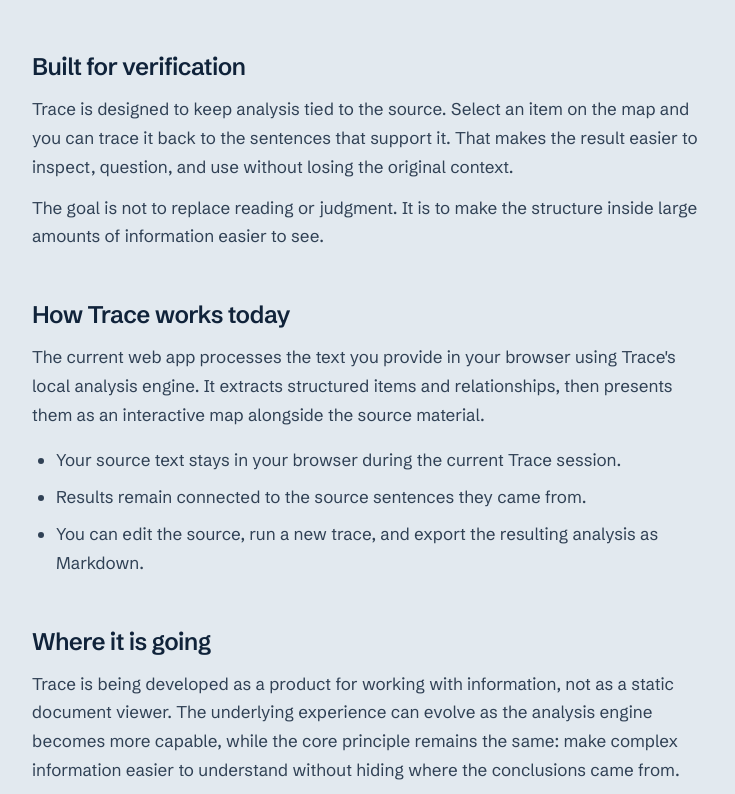
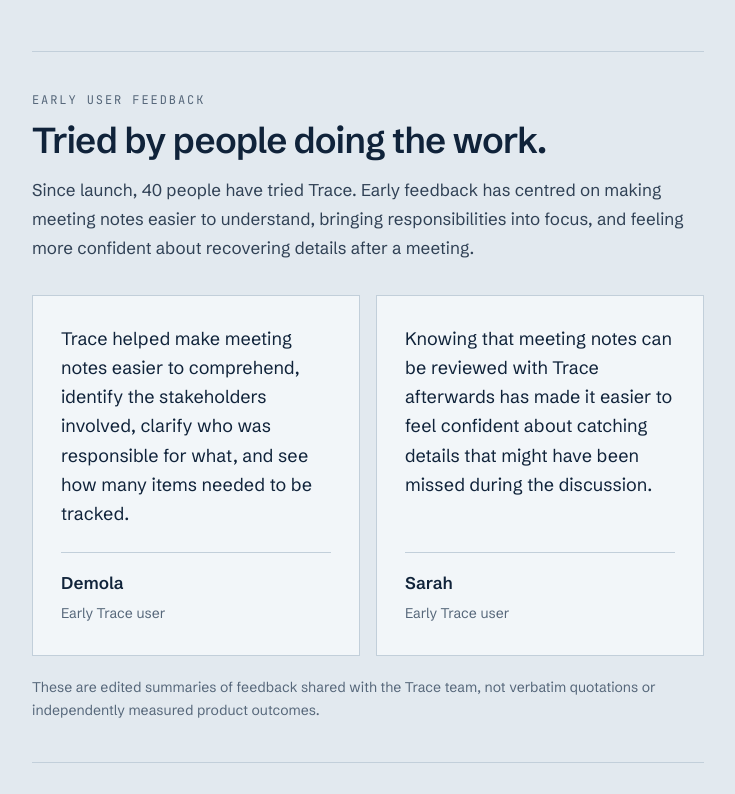
Before and after one commit to Wuraola-Adebisi/Trace, a React (Vite) app: page /about in a window 1280 px wide. Shown: the part 546-1340 px from the top of the page, without its empty margins (272-1007 px from the left). Built offline with nearby package versions, Linux system fonts and the light colour scheme.

Commit message:
Improve website SEO, accessibility and user feedback

```diff
--- a/src/pages/About.tsx
+++ b/src/pages/About.tsx
@@ -8,8 +8,8 @@ export default function About() {
       intro="Trace turns unstructured information into a map you can inspect, navigate, and act on."
     >
       <div className="space-y-12 text-[17px] leading-[1.7] text-ink/85">
-        <section>
-          <h2 className="text-2xl font-semibold tracking-tight text-ink">Why Trace exists</h2>
+        <section aria-labelledby="why-trace">
+          <h2 id="why-trace" className="text-2xl font-semibold tracking-tight text-ink">Why Trace exists</h2>
           <p className="mt-3">
             Important information rarely arrives neatly organised. It lives in meeting notes, transcripts, research,
             project updates, documents, and long conversations. The useful parts are there, but they are buried in the
@@ -20,8 +20,50 @@ export default function About() {
             relationships inside a body of text, then connects them in a workspace you can explore.
           </p>
         </section>
-        <section>
-          <h2 className="text-2xl font-semibold tracking-tight text-ink">Built for verification</h2>
+
+        <section aria-labelledby="early-feedback" className="border-y border-line py-10">
+          <p className="font-mono text-xs tracking-[0.16em] text-mute">EARLY USER FEEDBACK</p>
+          <h2 id="early-feedback" className="mt-3 text-3xl font-semibold tracking-tight text-ink sm:text-4xl">
+            Tried by people doing the work.
+          </h2>
+          <p className="mt-4 max-w-2xl">
+            Since launch, 40 people have tried Trace. Early feedback has centred on making meeting notes easier to
+            understand, bringing responsibilities into focus, and feeling more confident about recovering details after
+            a meeting.
+          </p>
+
+          <div className="mt-8 grid gap-4 md:grid-cols-2">
+            <figure className="flex h-full flex-col border border-line bg-panel p-6 sm:p-7">
+              <blockquote className="flex-1 text-lg leading-relaxed text-ink">
+                Trace helped make meeting notes easier to comprehend, identify the stakeholders involved, clarify who
+                was responsible for what, and see how many items needed to be tracked.
+              </blockquote>
+              <figcaption className="mt-6 border-t border-line pt-4">
+                <span className="block font-semibold text-ink">Demola</span>
+                <span className="text-sm text-mute">Early Trace user</span>
+              </figcaption>
+            </figure>
+
+            <figure className="flex h-full flex-col border border-line bg-panel p-6 sm:p-7">
+              <blockquote className="flex-1 text-lg leading-relaxed text-ink">
+                Knowing that meeting notes can be reviewed with Trace afterwards has made it easier to feel confident
+                about catching details that might have been missed during the discussion.
+              </blockquote>
+              <figcaption className="mt-6 border-t border-line pt-4">
+                <span className="block font-semibold text-ink">Sarah</span>
+                <span className="text-sm text-mute">Early Trace user</span>
+              </figcaption>
+            </figure>
+          </div>
+
+          <p className="mt-5 text-sm leading-relaxed text-mute">
+            These are edited summaries of feedback shared with the Trace team, not verbatim quotations or independently
+            measured product outcomes.
+          </p>
+        </section>
+
+        <section aria-labelledby="built-for-verification">
+          <h2 id="built-for-verification" className="text-2xl font-semibold tracking-tight text-ink">Built for verification</h2>
           <p className="mt-3">
             Trace is designed to keep analysis tied to the source. Select an item on the map and you can trace it back to
             the sentences that support it. That makes the result easier to inspect, question, and use without losing the
@@ -32,12 +74,14 @@ export default function About() {
             easier to see.
           </p>
         </section>
-        <section>
-          <h2 className="text-2xl font-semibold tracking-tight text-ink">How Trace works today</h2>
+
+        <section aria-labelledby="how-trace-works-today">
+          <h2 id="how-trace-works-today" className="text-2xl font-semibold tracking-tight text-ink">How Trace works today</h2>
           <p className="mt-3">
-            The current web app processes the text you provide in your browser using Trace's local analysis engine. It
-            extracts structured items and relationships, then presents them as an interactive map alongside the source
-            material.
+            The current web app processes the text you provide in your browser using Trace's local, rule-based analysis
+            engine. It identifies candidate information and relationships, then presents them as an interactive map
+            alongside the source material. This is an early product prototype; model-based AI processing is under
+            development and is not yet connected.
           </p>
           <ul className="mt-4 list-disc space-y-2 pl-6">
             <li>Your source text stays in your browser during the current Trace session.</li>
@@ -45,14 +89,16 @@ export default function About() {
             <li>You can edit the source, run a new trace, and export the resulting analysis as Markdown.</li>
           </ul>
         </section>
-        <section>
-          <h2 className="text-2xl font-semibold tracking-tight text-ink">Where it is going</h2>
+
+        <section aria-labelledby="where-trace-is-going">
+          <h2 id="where-trace-is-going" className="text-2xl font-semibold tracking-tight text-ink">Where it is going</h2>
           <p className="mt-3">
             Trace is being developed as a product for working with information, not as a static document viewer. The
-            underlying experience can evolve as the analysis engine becomes more capable, while the core principle remains
-            the same: make complex information easier to understand without hiding where the conclusions came from.
+            next stage is to help teams connect information across documents, recover decisions and responsibilities,
+            and ask questions with answers grounded in their original sources.
           </p>
         </section>
+
         <p>
           <Link to="/trace" className="btn btn-signal">Start a trace</Link>
         </p>
```
